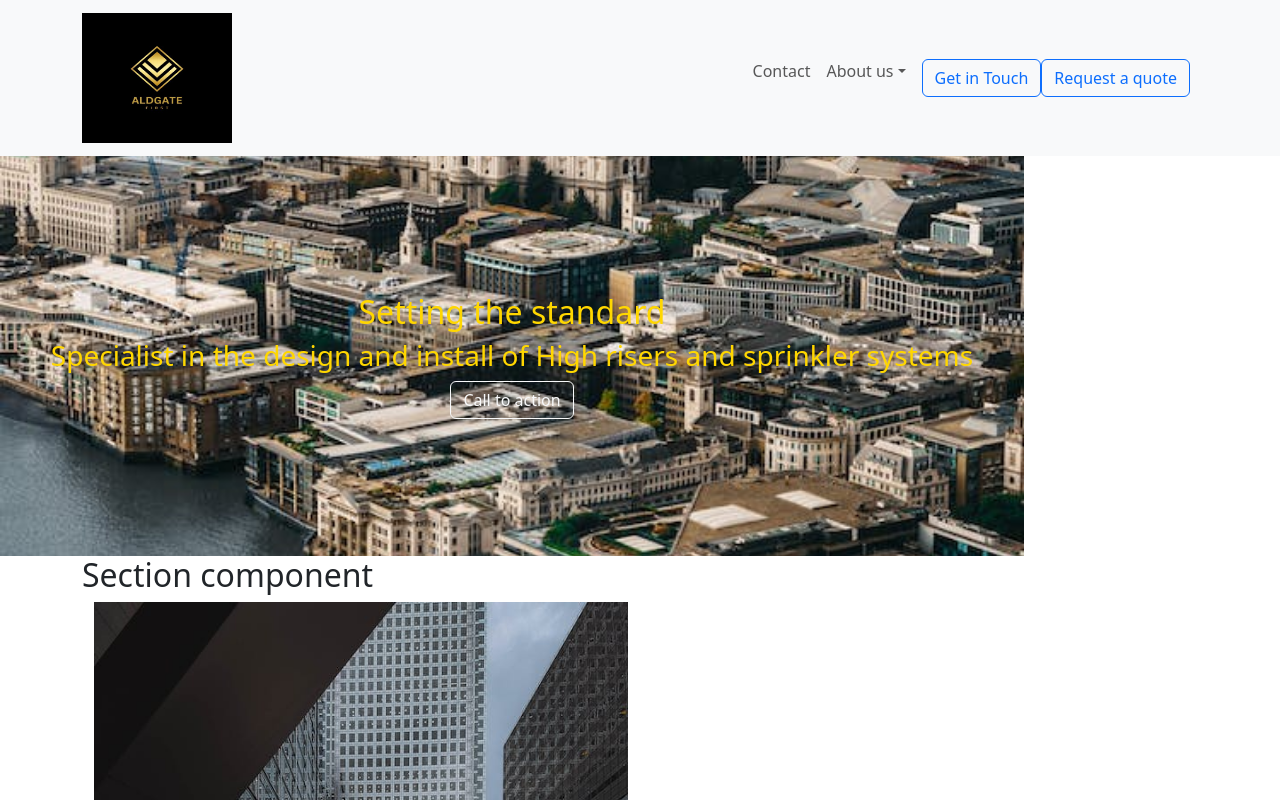
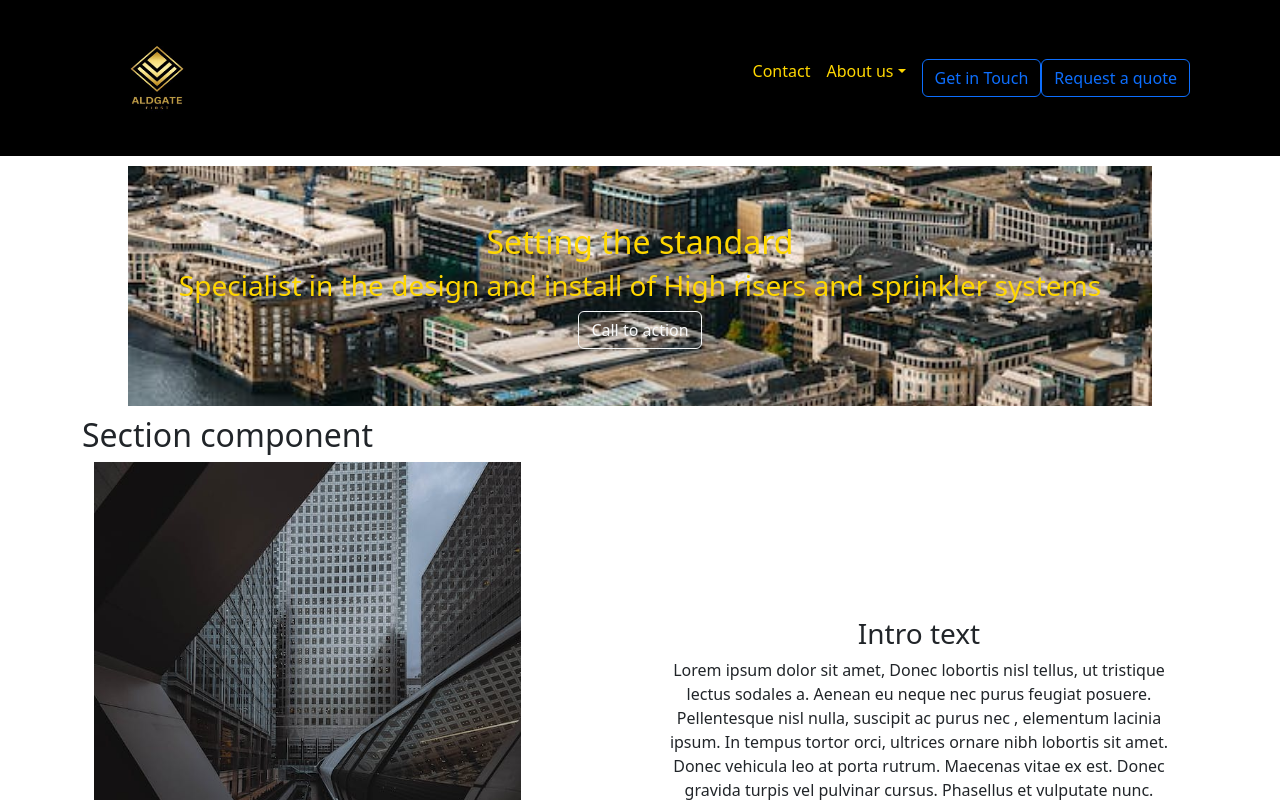
Before and after one commit to dkzanz1/The-Aldgate-Project, a React (Create React App) app: page / in a window 1280 px wide. Shown: the top 800 px of the page. Built offline with nearby package versions, Linux system fonts and the light colour scheme.

Commit message:
slight correction to alignments for section,hero,footer

```diff
--- a/src/components/Footer.jsx
+++ b/src/components/Footer.jsx
@@ -5,7 +5,7 @@ import { FontAwesomeIcon } from '@fortawesome/react-fontawesome';
 import { faTwitter, faFacebook, faInstagram, faLinkedin } from '@fortawesome/free-brands-svg-icons';
 import "../styles/footer.css";
 
-import MakeContact from '../components/makeContact';
+
 
 
 
@@ -37,11 +37,12 @@ function Footer() {
             <div className="footer-section">
               <h5>Contact us</h5>
                {/* contact form  */}
-                <MakeContact />
+
               <p>123 Street, City, County</p>
               <p>info@example.com</p>
               <h6>Call us direct <a href="tel:+44 123-456-789">123-456-789</a></h6>
             </div>
+
             </Col>
             <Col md={{ span: 6, offset: 3}} sm={12}>
             <div className="footer-section text-center">
--- a/src/components/HeroSection.jsx
+++ b/src/components/HeroSection.jsx
@@ -1,5 +1,5 @@
 import React from "react";
-import { Container, Col, Row, Button} from "react-bootstrap";
+import { Container, Col, Row, Button } from "react-bootstrap";
 import HeroBackground from './city.jpeg'
 // created using react-bootstrap
 const HeroSection = () => {
@@ -8,28 +8,31 @@ const HeroSection = () => {
             className="hero-section"
             style={{
             backgroundImage: `url(${HeroBackground})`,
-            height: '50vh', // Set the height to 50% of the viewport height
+            height: '30vh', // Set the height to 50% of the viewport height
             width: '80%', // Set the width to 80% of the viewport width
+            backgroundPosition: 'center',
             backgroundSize: 'cover',
             backgroundRepeat: 'no-repeat',
-            backgroundPosition: 'center',
+            margin: '10px 10%',
 
+
+    // display-flexD-justify C *+&text align work together
             display: 'flex',
             flexDirection: 'column',
-            alignItems: 'center',
+            // alignItems: 'center',
             justifyContent: "center",
             textAlign: "center",
             color: "gold"
     }}
     >
-        <Container >
-            <Row className="justify-content-center align-items-center"  >
-                <Col>
+        <Container  >
+            <Row className="justify-content-center align-items-center">
+                <Col xs={12} md={6}>{/* Adjust the column size as per your requirement */}
                     <h2>Setting the standard</h2>
                 </Col>
             </Row>
-            <Row>
-                <Col>
+            <Row className="justify-content-center align-items-center">
+                <Col xs="auto">
                     <h3>Specialist in the design and install of High risers and sprinkler systems</h3>
                 </Col>
             </Row>
--- a/src/components/Navbar.jsx
+++ b/src/components/Navbar.jsx
@@ -1,23 +1,24 @@
 import React from "react";
 import { Container, Nav, NavDropdown, Button, Navbar, Row, Col} from "react-bootstrap";
 import Logo from "./logo";
+import "../styles/navbar.css";
 
 function NavBar() {
     return<>
     {/* styled with react-bootstrap;:- It allows you to use Bootstrap's components directly within your React application without the need for jQuery or Bootstrap's own JavaScript*/}
-    <Navbar expand="lg" bg="light" >
+    <Navbar expand="lg" bg="black" className="custom-navbar" >
         <Container>
             <Navbar.Brand href="#home">
                 <Logo />
+            </Navbar.Brand>
 
-            </Navbar.Brand>
                 <Navbar.Toggle aria-controls="basic-navbar-nav"/>
                 <Navbar.Collapse id="basic-navbar-nav"  className="justify-content-end" >
                     <Nav className="ml-auto">
-                        <Nav.Item>
-                            <Nav.Link  href="/">Contact</Nav.Link>
+                        <Nav.Item >
+                            <Nav.Link  href="/" >Contact</Nav.Link>
                         </Nav.Item>
-                                <NavDropdown title="About us" id="basic-nav-dropdown">
+                                <NavDropdown title="About us" id="basic-nav-dropdown" >
                                     <NavDropdown.Item href="/">Action</NavDropdown.Item>
                                     <NavDropdown.Item href="/">Next Action</NavDropdown.Item>
                                     <NavDropdown.Item href="/">Another Action</NavDropdown.Item>
--- a/src/components/Section.js
+++ b/src/components/Section.js
@@ -21,7 +21,7 @@ const Section = () => {
                                 alt="Responsive"
                                 fluid
                                 // height="50vh"
-                                width="100%"
+                                width="80%"
                             />
                         </Col>
                         {/* text column */}
--- a/src/components/gallery.jsx
+++ b/src/components/gallery.jsx
@@ -15,7 +15,7 @@ function GalleryCarousel() {
                     src="images/pexels-photo-1106476.jpeg"
                     alt="First slide"
                     height ="400"
-                    width="400"
+                    width="200"
                   />
                   <Carousel.Caption>
                     <h3>First Slide Label</h3>
@@ -28,7 +28,7 @@ function GalleryCarousel() {
                   src="images/pexels-photo-1502941 (1).jpeg"
                   alt="Second slide"
                   height ="400"
-                  width="400"
+                  width="200"
                 />
                 <Carousel.Caption>
                   <h3>Second Slide Label</h3>
@@ -41,7 +41,7 @@ function GalleryCarousel() {
                   src="images/pexels-photo-7642088.jpeg"
                   alt="Third Slide"
                   height ="400"
-                  width="400"
+                  width="200"
                 />
                 <Carousel.Caption>
                   <h3>Third Slide Label</h3>
--- a/src/components/makeContact.jsx
+++ b/src/components/makeContact.jsx
@@ -1,11 +1,14 @@
 import React from "react";
-import {Form, Button} from 'react-bootstrap';
+import {Container, Row, Col, Form, Button} from 'react-bootstrap';
 
 function MakeContact(){
     return<>
-        <h6>Contact Form </h6>
+    <Container>
+      <Row className="justify-content-center">
+        <Col md={4}>
+        <h3 className="text-center mt-3">Contact Form </h3>
           <Form>
-      <Form.Group className="mb-3" controlId="formBasicEmail">
+            <Form.Group  controlId="formBasicEmail">
                 <Form.Label>Email address</Form.Label>
                 <Form.Control type="email" placeholder="Enter email" />
                 <Form.Text className="text-muted">
@@ -13,18 +16,23 @@ function MakeContact(){
                 </Form.Text>
             </Form.Group>
 
-      <Form.Group className="mb-3" controlId="formBasicPassword">
+            <Form.Group  controlId="formBasicPassword">
                 <Form.Label>Password</Form.Label>
                 <Form.Control type="password" placeholder="Password" />
             </Form.Group>
-      <Form.Group className="mb-3" controlId="formBasicCheckbox">
+
+            <Form.Group ccontrolId="formBasicCheckbox">
                 <Form.Check type="checkbox" label="Check me out" />
             </Form.Group>
-      <Button variant="primary" type="submit">
+            <div className="d-grid gap-2">
+              <Button variant="primary" type="submit" className="mt-3" >
                 Submit
               </Button>
+            </div>
           </Form>
-
+        </Col>
+      </Row>
+    </Container>
     </>
 }
 
--- a/src/styles/App.css
+++ b/src/styles/App.css
@@ -1,3 +1,4 @@
+/* not currently being applied */
 .container {
   display: flex;
   flex-wrap: wrap;
--- a/src/styles/HeroSection.css
+++ b/src/styles/HeroSection.css
@@ -1,3 +1,4 @@
+/* currently not applied to hero */
 .hero-container {
     display: flex;
     position: relative;
--- a/src/styles/navbar.css
+++ b/src/styles/navbar.css
@@ -1,11 +1,9 @@
-/* moves the nav item to the left of screen on larger screens i belieive */
-@media(min-width: 992px) {
-    .navbar-nav {
-        width: auto;
-        justify-content: flex-end;
-        color: red;
-    }
-    .button-group .col{
-        margin-right: 10px; /*Adjust the margin as needed*/
-    }
+
+/* currently not applied  */
+/* navbar.css */
+
+.custom-navbar .nav-link {
+    color: gold !important; /* Set the color of all nav links to gold */
 }
+
+/* Add any other custom styles for the navbar here */
```
Also changed, not shown: src/App.js (+10 -16 lines). Lines whose indentation alone changed are shown as unchanged.
